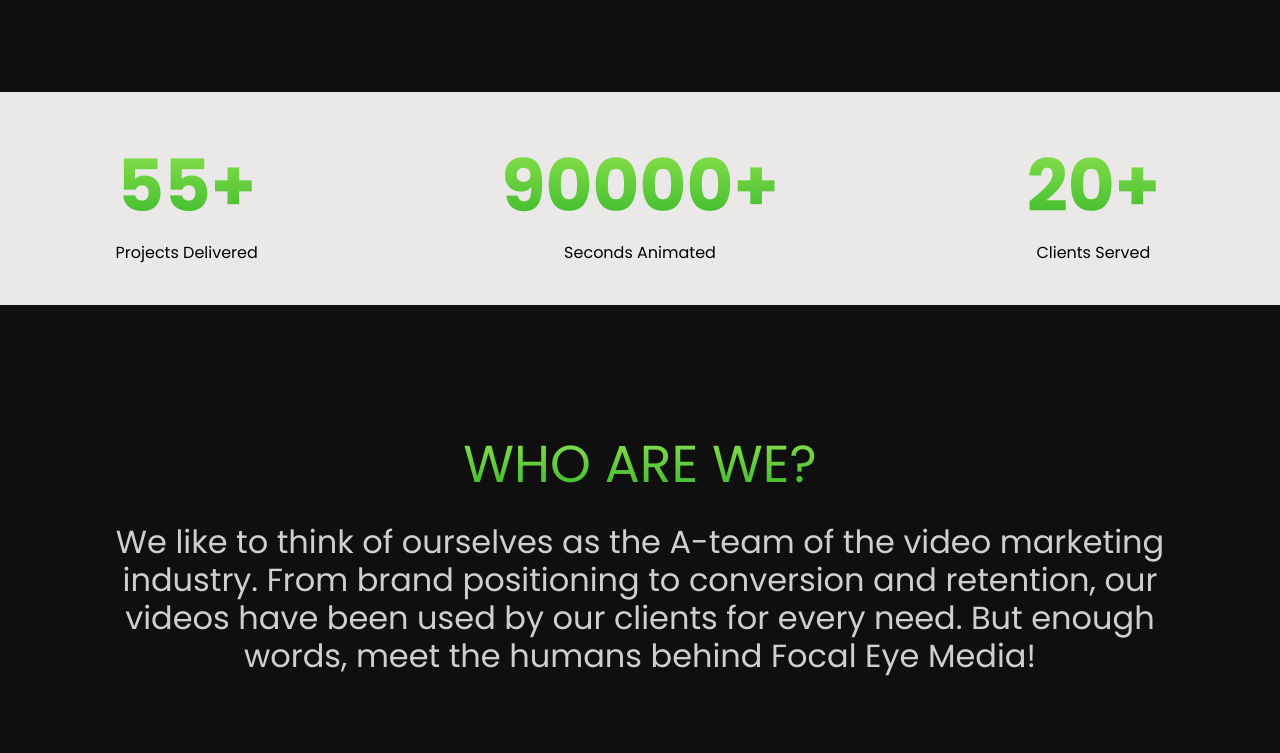
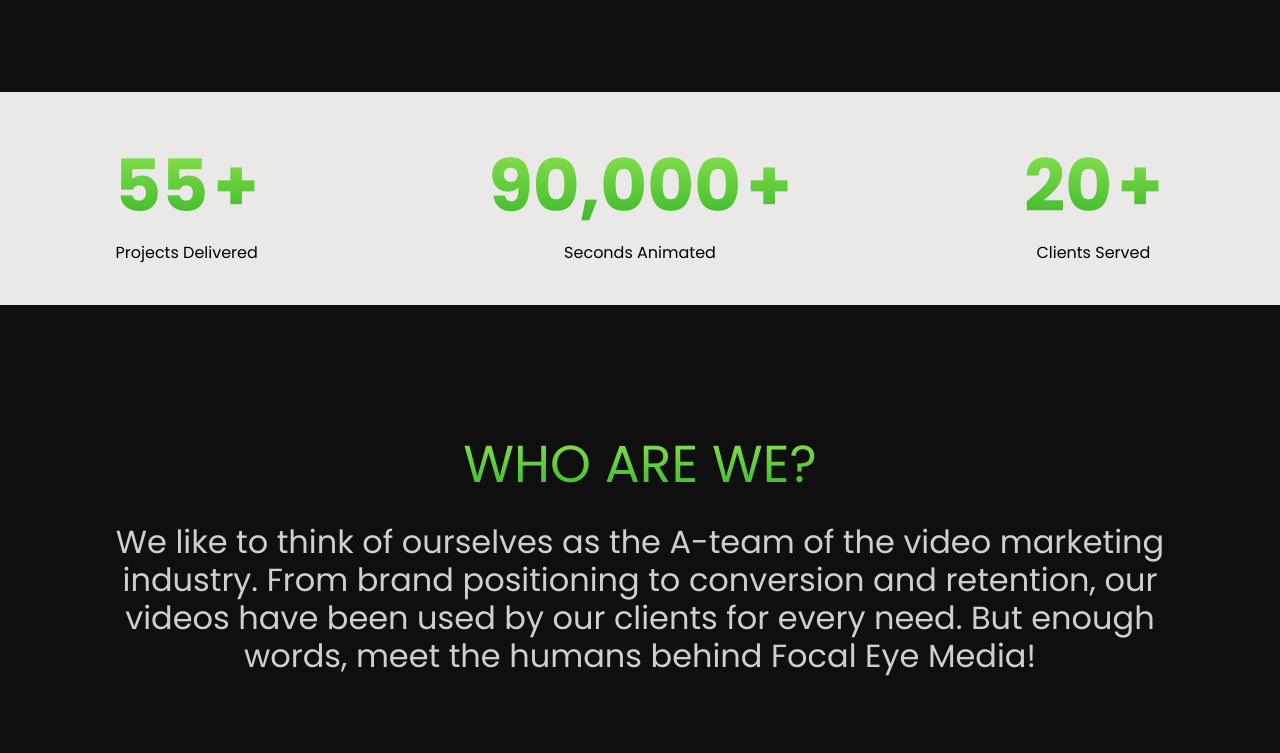
Before and after one commit to keshav33/first-website, a plain HTML site: page index.html in a window 1280 px wide. Shown: the part 3600-4353 px from the top of the page. Drawn offline with nearby package versions, Linux system fonts and the light colour scheme.

Commit message:
Add files via upload

```diff
--- a/assets/css/services.css
+++ b/assets/css/services.css
@@ -57,6 +57,11 @@
 .why-us-count-text {
   font-weight: 800;
   font-size: 72px;
+  background: transparent;
+}
+
+.stat-suffix {
+  margin-left: -10px;
 }
 
 .our-services-heading {
--- a/assets/js/main.js
+++ b/assets/js/main.js
@@ -42,4 +42,85 @@ window.onload = function () {
 			card.classList.toggle('is-flipped');
 		});
 	});
+
+	class countUp {
+		constructor(el) {
+			this.el = el;
+			this.setVars();
+			this.init();
+		}
+
+		setVars() {
+			this.number = this.el.querySelectorAll("[data-countup-number]");
+			this.observerOptions = { root: null, rootMargin: "0px 0px", threshold: 0 };
+			this.observer = new IntersectionObserver((entries) => {
+				entries.forEach((entry) => {
+					const end = parseFloat(
+						entry.target.dataset.countupNumber.replace(/,/g, "")
+					);
+					const decimals = this.countDecimals(end);
+					if (entry.isIntersecting) {
+						this.iterateValue(entry.target, end, decimals);
+					}
+				});
+			}, this.observerOptions);
+		}
+
+		init() {
+			if (this.number.length > 0) {
+				this.number.forEach((el) => {
+					this.observer.observe(el);
+				});
+			}
+		}
+
+		iterateValue(el, end, decimals) {
+			const start = 0;
+			const duration = 2500;
+			let startTimestamp = null;
+
+			const step = (timestamp) => {
+				if (!startTimestamp) startTimestamp = timestamp;
+				const elapsedPercent = (timestamp - startTimestamp) / duration;
+				const easedProgress = Math.min(this.easeOutQuint(elapsedPercent), 1);
+				let interimNumber = Math.abs(easedProgress * (end - start) + start);
+				el.innerHTML = this.formatNumber(interimNumber, decimals);
+				if (easedProgress < 1) {
+					window.requestAnimationFrame(step);
+				}
+			};
+
+			// requestAnimationFrame returns DOMHighResTimeStamp as a callback (used as timestamp)
+			window.requestAnimationFrame(step);
+		}
+
+		easeOutQuad(x) {
+			return 1 - Math.pow(1 - x, 3);
+		}
+
+		easeOutQuint(x) {
+			return 1 - Math.pow(1 - x, 5);
+		}
+
+		countDecimals(val) {
+			if (Math.floor(val) === val) return 0;
+			return val.toString().split(".")[1].length || 0;
+		}
+
+		formatNumber(val, decimals) {
+			return val.toLocaleString("en-US", {
+				minimumFractionDigits: decimals,
+				maximumFractionDigits: decimals
+			});
+		}
+	}
+
+	const dataModules = [...document.querySelectorAll('[data-module="countup"]')];
+
+	dataModules.forEach((element) => {
+		element.dataset.module.split(" ").forEach(function () {
+			new countUp(element);
+		});
+	});
+
 }
--- a/index.html
+++ b/index.html
@@ -207,23 +207,26 @@
 						</div>
 					</div>
 				</div>
-				<div class="why-us-container margin-top-60 margin-bottom-60">
+				<div class="why-us-container margin-top-60 margin-bottom-60" data-module="countup">
 					<div class="why-us-service-container">
 						<div class="why-us-service">
-							<div class="gradient-text why-us-count-text">
-								55+
+							<div class="why-us-count-text">
+								<span class="gradient-text" data-countup-number="55">55+</span>
+								<span class="stat-suffix gradient-text">+</span>
 							</div>
 							Projects Delivered
 						</div>
 						<div class="why-us-service">
-							<div class="gradient-text why-us-count-text">
-								90000+
+							<div class="why-us-count-text">
+								<span class="gradient-text" data-countup-number="90000">90000+</span>
+								<span class="stat-suffix gradient-text">+</span>
 							</div>
 							Seconds Animated
 						</div>
 						<div class="why-us-service">
-							<div class="gradient-text why-us-count-text">
-								20+
+							<div class="why-us-count-text">
+								<span class="gradient-text" data-countup-number="20">20+</span>
+								<span class="stat-suffix gradient-text">+</span>
 							</div>
 							Clients Served
 						</div>
```
